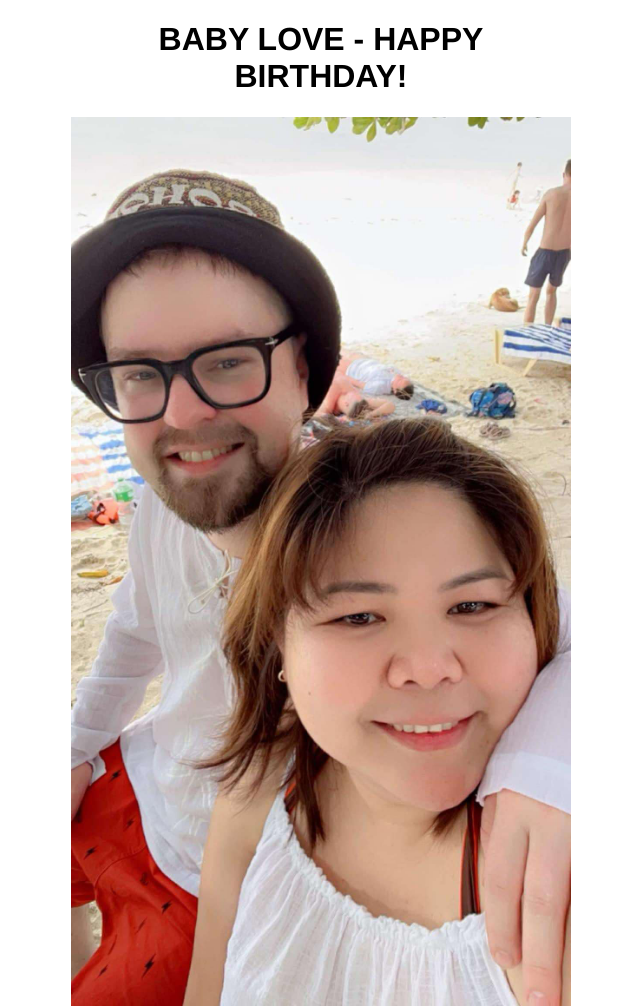
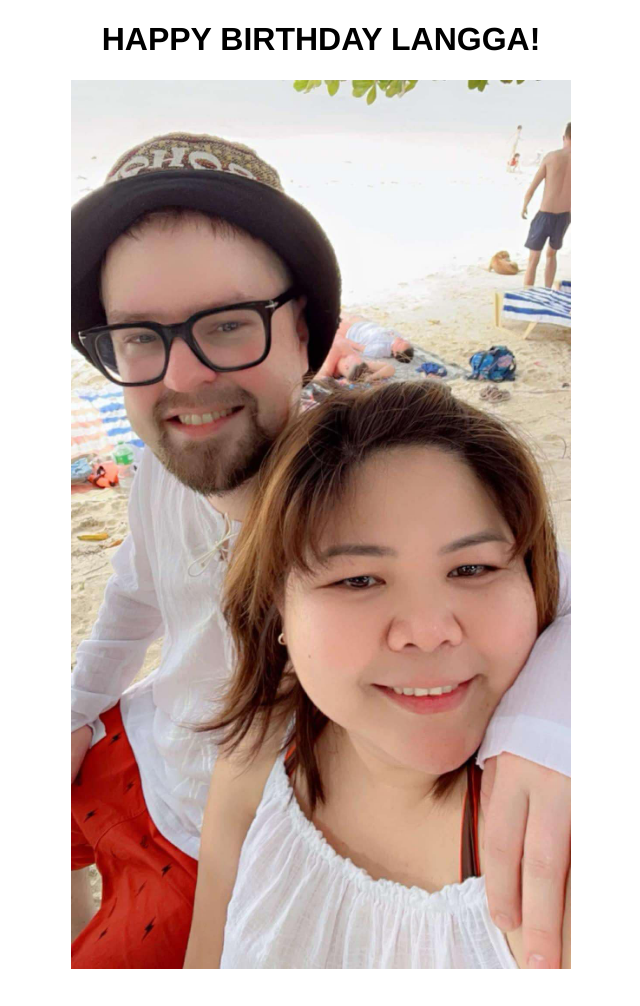
Before and after one commit to psylium/loigine, a plain HTML site: page index.html in a window 1280 px wide. Shown: the whole page, without its empty margins (319-959 px from the left). After the commit the page ends 973 px from the top, so only its background shows below. Drawn offline with Linux system fonts and the light colour scheme.

Commit message:
Update index.html

```diff
--- a/index.html
+++ b/index.html
@@ -8,7 +8,7 @@
   </head>
   <body style="margin: 0 auto; max-width:500px; font-family: Helvetica,Arial,sans-serif;">
     <div>
-      <h1 style="text-align: center;">BABY LOVE - HAPPY BIRTHDAY!</h1>
+      <h1 style="text-align: center;">HAPPY BIRTHDAY LANGGA!</h1>
       <img style="width: 100%;" src="/happy.jpeg" />
       <!-- <img style="width: 100%;" src="/received_3402298023372236.jpeg" /> -->
     </div>
```
